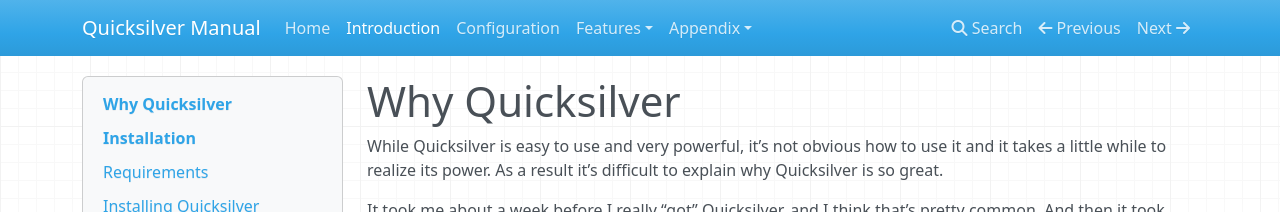
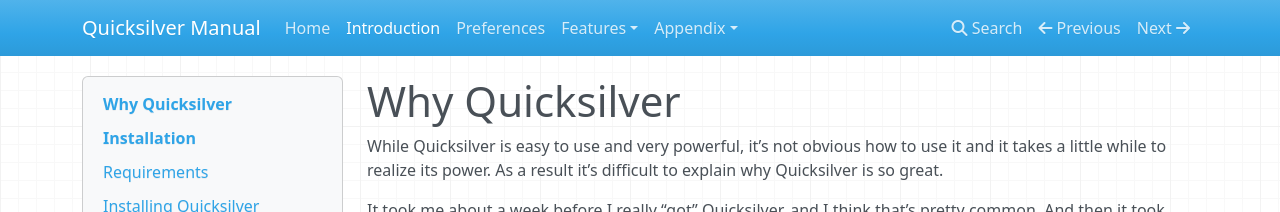
Before and after one commit to quicksilver/manual, an MkDocs documentation site: the page built from docs/Introduction.md, in a window 1280 px wide. Shown: the top 212 px of the page. Built offline with MkDocs 1.6.1, drawn with Linux system fonts in a browser that asks for light colours; nearby versions of some CDN libraries; old or Windows-style settings are respelled for this version of MkDocs.

Commit message:
consistent file names
and change “Configuration” to “Preferences”

```diff
--- a/mkdocs.yml
+++ b/mkdocs.yml
@@ -1,8 +1,8 @@
 site_name: Quicksilver Manual
 pages:
   - Home: index.md
-  - Introduction: introduction.md
-  - Configuration: configuration.md
+  - Introduction: Introduction.md
+  - Preferences: Preferences.md
   - Features:
     - Files and Folders.md
     - Applications and Processes.md
```
Also changed, not shown: docs/Introduction.md (renamed from docs/introduction.md), docs/Preferences.md (renamed from docs/configuration.md).
